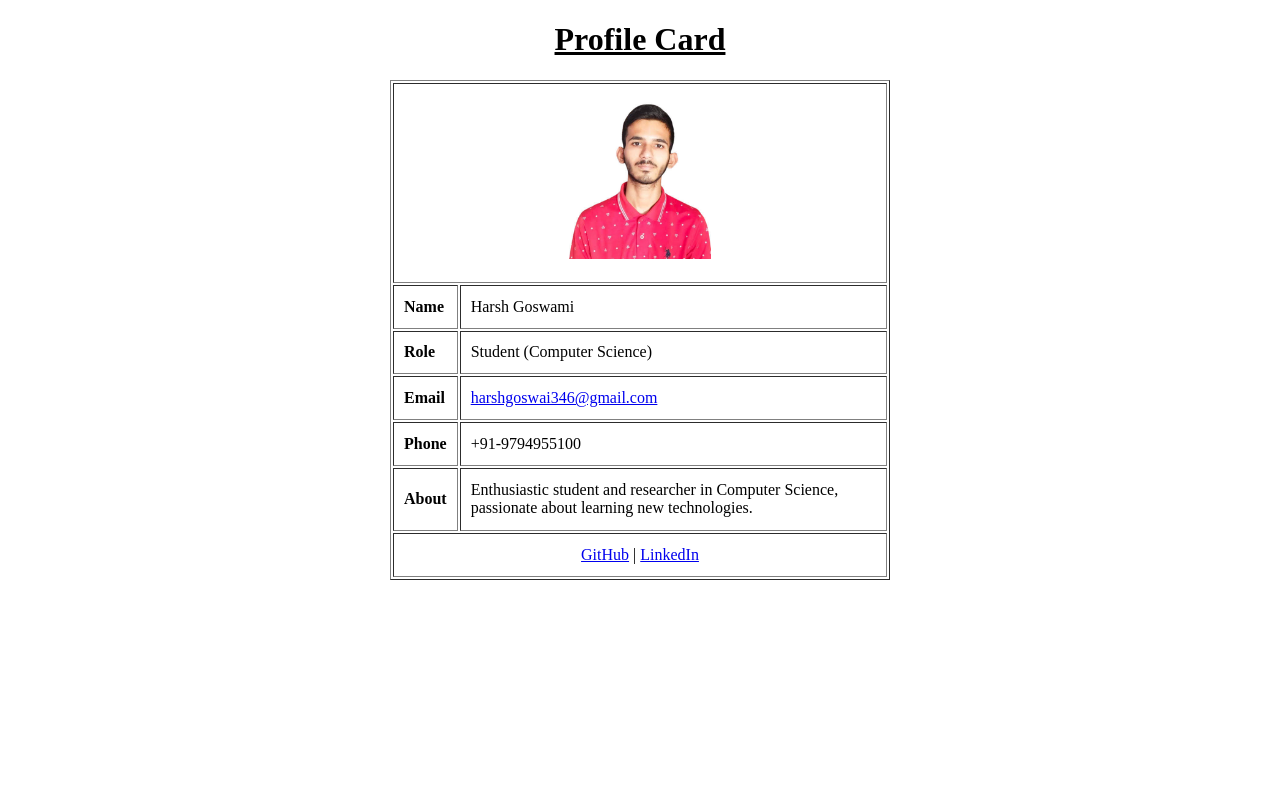
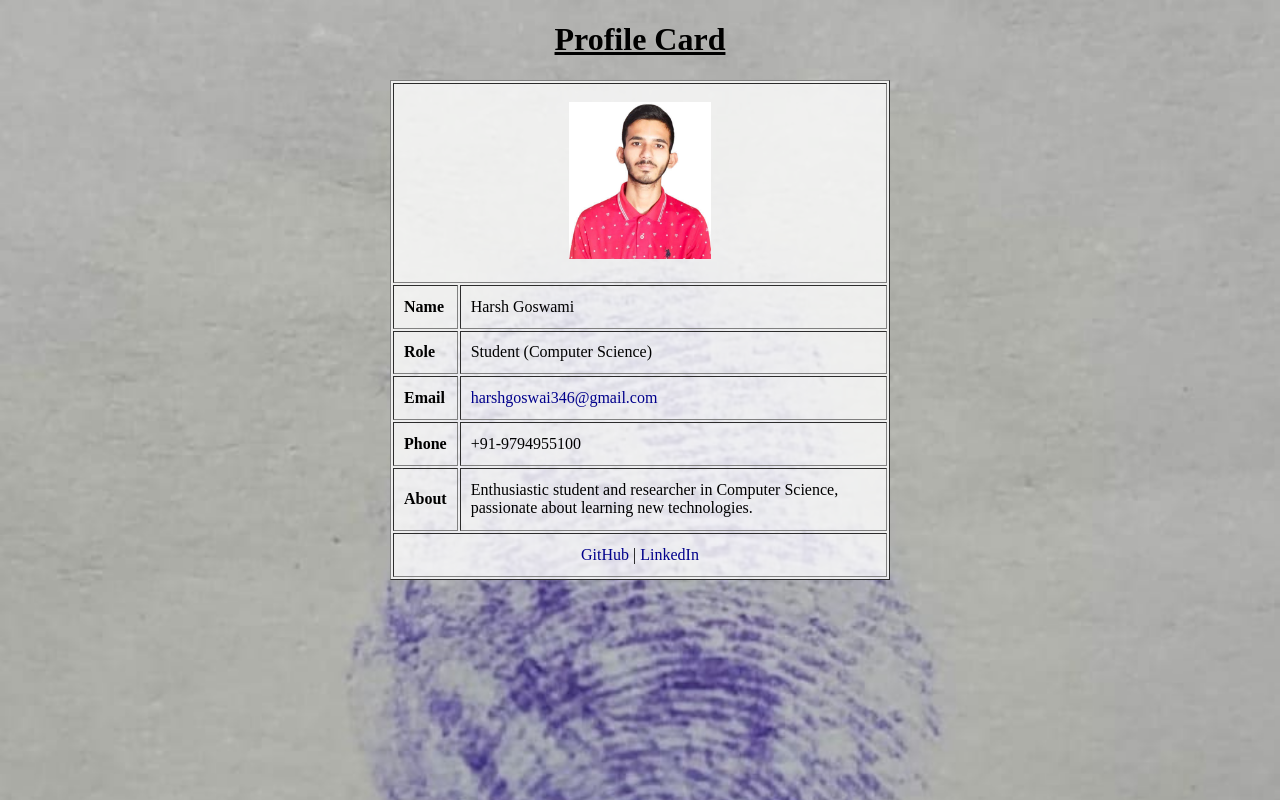
Before and after one commit to hr-programmer10-01/FSD-WD-CSE17-HarshGoswami, a plain HTML site: page FSD Assignment 1/index.html in a window 1280 px wide. Drawn offline with Linux system fonts and the light colour scheme.

Commit message:
Added style to profile card

```diff
--- a/FSD Assignment 1/index.html
+++ b/FSD Assignment 1/index.html
@@ -2,6 +2,7 @@
 <html>
 <head>
     <title>Profile Card</title>
+    <link rel="stylesheet" type="text/css" href="style.css">
 </head>
 <body>
     <center>
--- /dev/null
+++ b/FSD Assignment 1/style.css
@@ -0,0 +1,18 @@
+body {
+    background: url("background.jpg");
+    background-repeat: no-repeat;
+    background-size: cover;
+}
+a:hover {
+    color: red; transition: color 0.3s ease;
+}
+table:hover {
+    transform: scale(1.20); transition: transform 0.3s ease;
+}
+a {
+    text-decoration: none;
+    color: darkblue;
+}
+table {
+    background-color: rgba(255, 255, 255, 0.795);
+}
```
Also changed, not shown: FSD Assignment 1/background.jpg (added), 1 other file.
